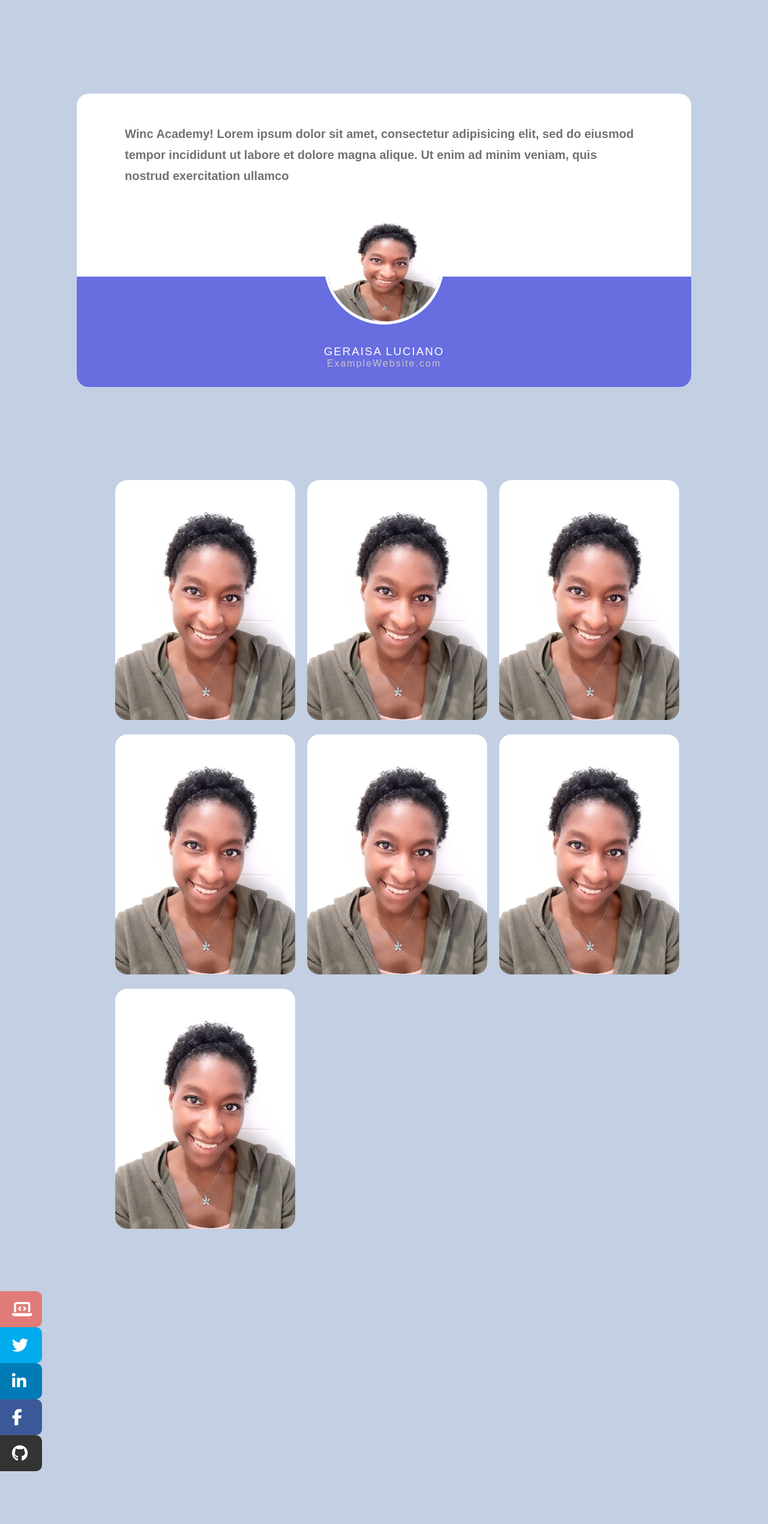
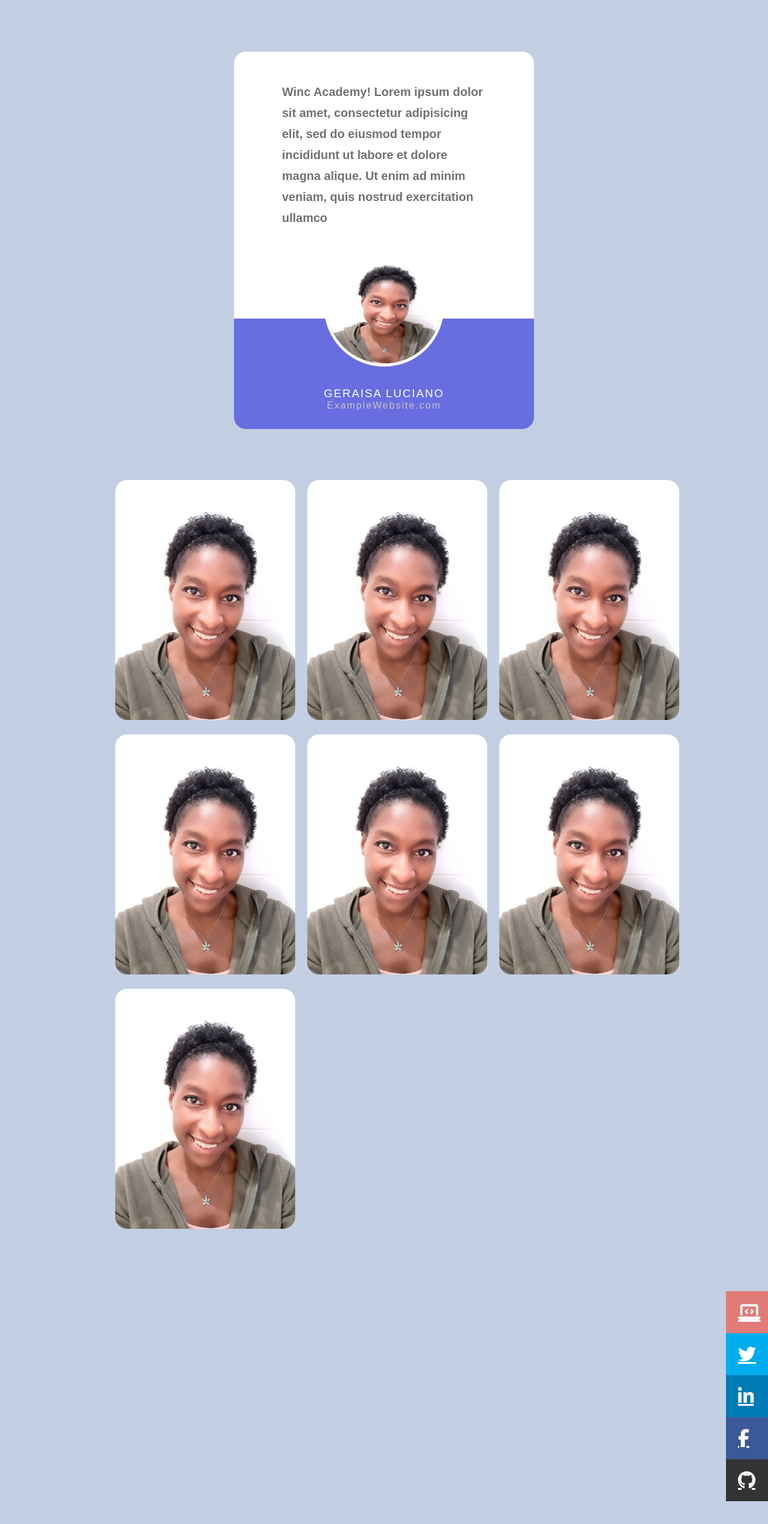
Before and after one commit to Geraisa/Geraisa_Luciano---Eindopdracht-Advanced-CSS, a plain HTML site: page Eindopdr.Advanced CSS/index.html in a window 1280 px wide. Shown: the whole page at 60% size. Drawn offline with Linux system fonts and the light colour scheme.

Commit message:
Add files via upload

```diff
--- a/Eindopdr.Advanced CSS/index.html
+++ b/Eindopdr.Advanced CSS/index.html
@@ -4,14 +4,14 @@
     <meta charset="UTF-8">
     <meta http-equiv="X-UA-Compatible" content="IE=edge">
     <meta name="viewport" content="width=device-width, initial-scale=1.0">
-    <link rel="stylesheet" href="./styles/style.css">
+    <link href="./styles/style.css" rel="stylesheet">
     <title>Eindopdracht: Advanced CSS Van Geraisa Luciano</title>
     <script src="https://kit.fontawesome.com/f3e41a5975.js" crossorigin="anonymous"></script>
 </head>
 <body>
 
 
-    <header>
+    <header class="card">
         <section class="header-tekst">
             <h1>Winc Academy! Lorem ipsum dolor sit amet, consectetur adipisicing elit, sed do eiusmod tempor incididunt ut labore et dolore magna alique.
             Ut enim ad minim veniam, quis nostrud exercitation ullamco</h1>
@@ -73,21 +73,11 @@
     <footer>
         <nav>
             <ul>
-                <li><a href="#">
-                    <i class="fas fa-laptop-code"></i><span>Check out my blog</span>
-                </a></li>
-                <li><a href="#">
-                    <i class="fab fa-twitter"></i><span>Follow me on Twitter</span>
-                </a></li>
-                <li><a href="#">
-                    <i class="fab fa-linkedin-in"></i><span>Connect on LinkedIn</span>
-                </a></li>
-                <li><a href="#">
-                    <i class="fab fa-facebook-f"></i><span>Like my Facebook page</span>
-                </a></li>
-                <li><a href="#">
-                    <i class="fab fa-github"></i><span>See projects on Github</span>
-                </a></li>
+                <li><a href="#" class="fas fa-laptop-code"><span>Check out my blog</span></a></li>
+                <li><a href="#" class="fab fa-twitter"><span>Follow me on Twitter</span></a></li>
+                <li><a href="#" class="fab fa-linkedin-in"><span>Connect on LinkedIn</span></a></li>
+                <li><a href="#" class="fab fa-facebook-f"><span>Like my Facebook page</span></a></li>
+                <li><a href="#" class="fab fa-github"><span>See projects on Github</span></a></li>
             </ul>
         </nav>
     </footer>
--- a/Eindopdr.Advanced CSS/styles/style.scss
+++ b/Eindopdr.Advanced CSS/styles/style.scss
@@ -14,12 +14,13 @@ body {
 
 
 /* ---------------------------  CARD GEDEELTE -----------------------------*/
-header {
+.card {
     display: flex;
     justify-content: center;
     align-items: center;
     flex-direction: column;
-    margin: auto;;
+    margin: auto;
+    width: 500px;
     height: 100vh;
 }
 
@@ -33,11 +34,10 @@ h1 {
 .header-tekst {
     background-color: $background-text-wit;
     border-radius: 20px 20px 0 0;
-    width: 80%;
 }
 .header-footer {
     background-color: $footer-paars-blauw;
-    width: 80%;
+    width: 500px;
     text-align: center;
     border-radius: 0 0 20px 20px;
     color: white;
@@ -101,25 +101,44 @@ h1 {
 /* -------------------------------  FOOTER GEDEELTE -----------------------------*/
 
 nav {
+    display: flex;
+    justify-content: right;
+    margin: 100px 0;
+    overflow: hidden;
+   li {
         width: 70px;
-    margin-top:  100px;
-    margin-bottom: 100px;
-    box-shadow: 2px 2px 8px o rgba(0,0,0,.4);
+        height: 70px;
+        margin: 0;
+        padding: 0
     }
-nav li {
-    height: 60px;
+    a {
         position: relative;
-}
-nav li a {
+        padding: 20px 0 0 20px;
+        font-size: 30px;
         color: white;
-    display: block;
         width: 100%;
         height: 100%;
         line-height: 60px;
-    padding-left: 25%;
+        &:hover {
+            width: 250px;
             transition: all .3s linear;
-    border-radius: 0 10px 10px 0;
+            margin-left: -180px;
+            display: block;
         }
+        &:hover span {
+            opacity: 1;
+        }
+    }
+    span {
+        position: absolute;
+        font-weight: bold;
+        font-size: 17px;
+        opacity: 0;
+        padding-left: 10%;
+        line-height: 27px;
+    }
+}
+
 nav li:nth-child(1) a {
     background: $social-blog ;
 }
@@ -136,25 +155,6 @@ nav li:nth-child(5) a {
     background: $social-github ;
 }
 
-nav li a i {
-    position: absolute;
-    top: 17px;
-    left: 20px;
-    font-size: 27px;
-}
-nav li a span {
-    font-weight: bold;
-    letter-spacing: 1px;
-    display: none;
-}
-a:hover {
-    z-index: 1;
-    width: 350px;
-}
-ul li a:hover span {
-    display: block;
-    padding-left: 30%;
-}
 
 /* --------------------------------  MEDIA QUERIES GEDEELTE -----------------------------*/
 
@@ -171,12 +171,12 @@ ul li a:hover span {
         margin-bottom: 30px;
     }
     .portfolio {
-        grid-template-columns: 1fr 1fr;
+        grid-template-columns: repeat(2, 1fr);
     }
 
 }
 @media only screen and (min-width: 1024px) {
     .portfolio {
-        grid-template-columns: 1fr 1fr 1fr;
+        grid-template-columns: repeat(3, 1fr);
     }
 }
```
Also changed, not shown: Eindopdr.Advanced CSS/styles/style.css, 1 other file. Lines whose indentation alone changed are shown as unchanged.
